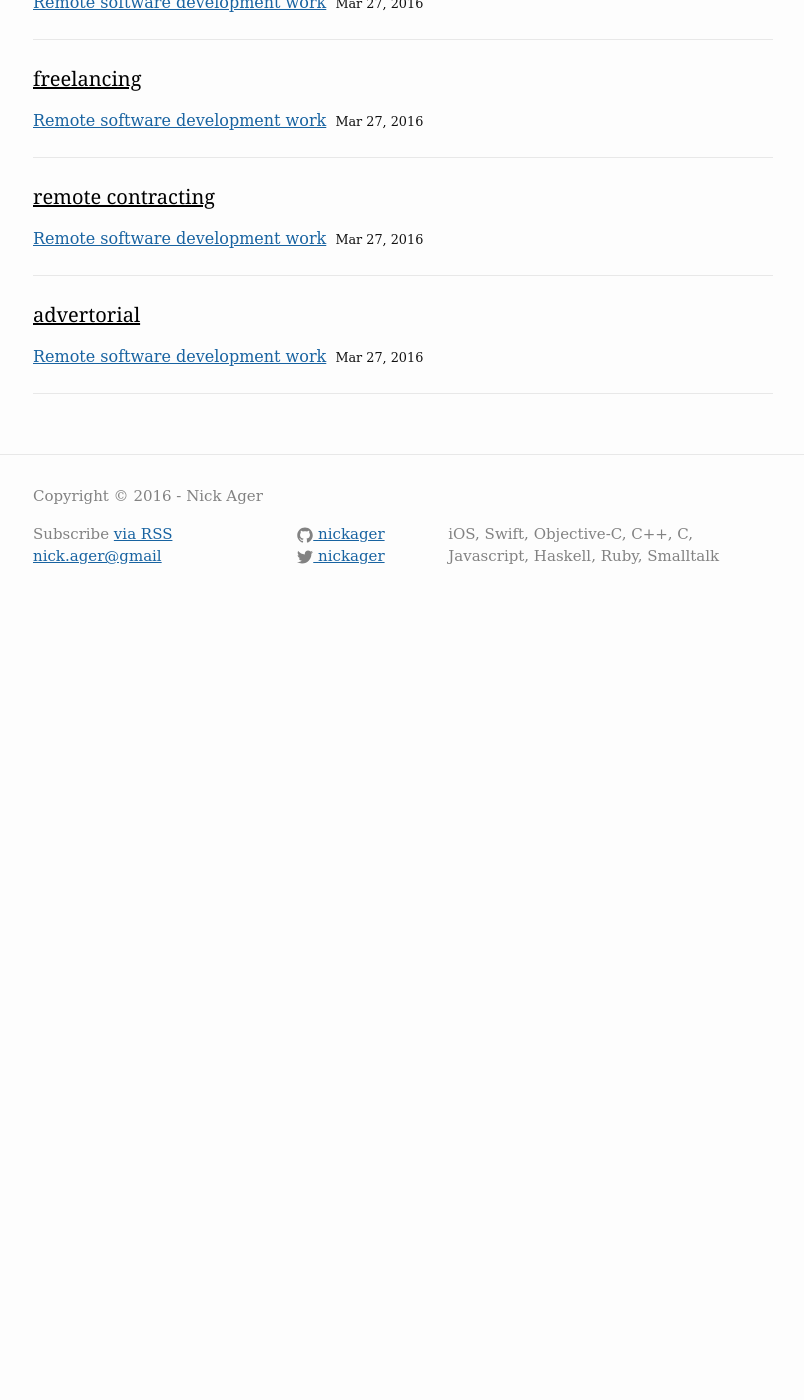
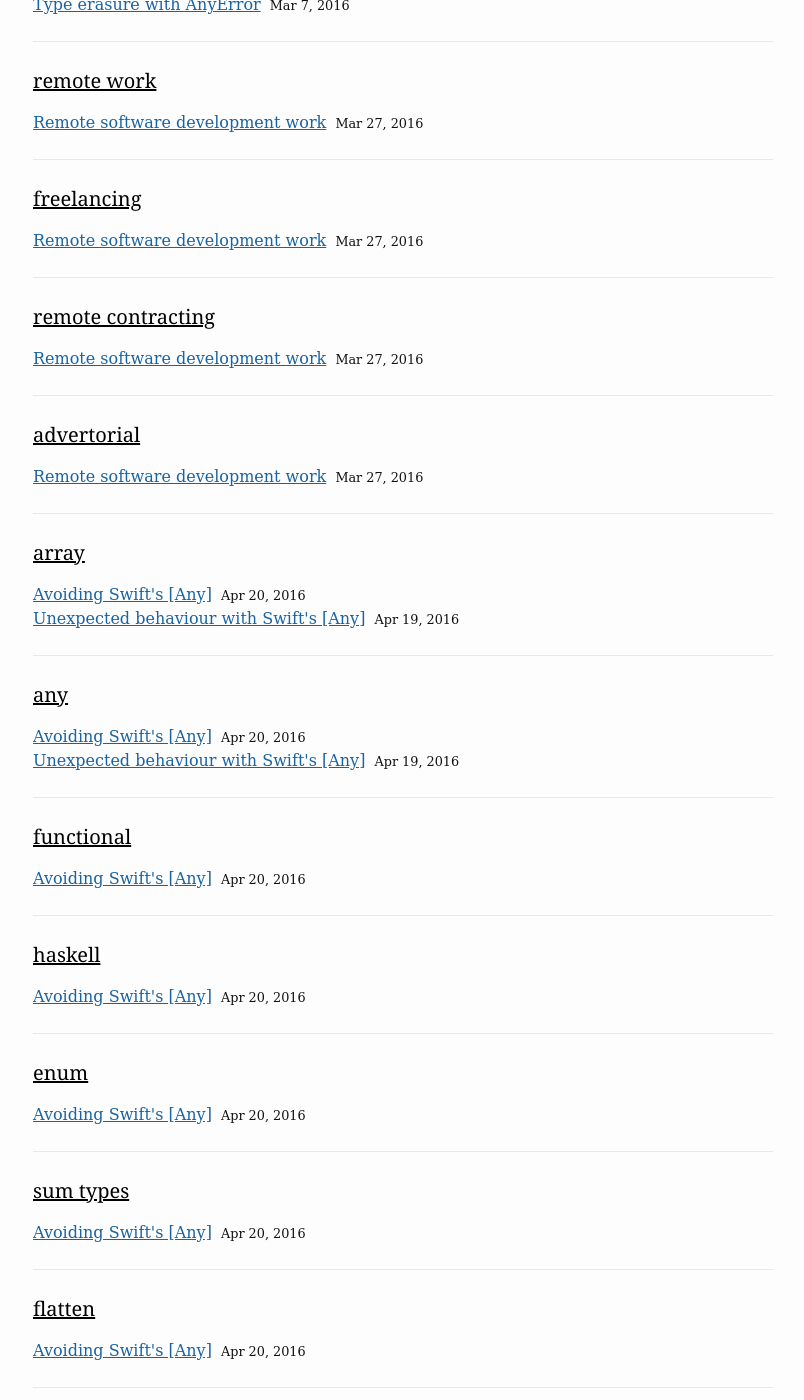
Before and after one commit to NickAger/nickager.github.io, a Jekyll site: the page built from tags.md, in a window 1280 px wide and 1400 px high, scrolled down 9528 px. Shown: the whole window, without its empty margins (237-1041 px from the left). Built offline with Jekyll 4.4.1, drawn with Linux system fonts in a browser that asks for light colours; some web fonts are replaced; before the commit the page ends 10156 px from its top, so only the background shows below that; some of the changed text lies outside the part shown.

Commit message:
added tags to posts

```diff
--- a/_posts/2016-04-19-swift-any-arrays.md
+++ b/_posts/2016-04-19-swift-any-arrays.md
@@ -3,6 +3,7 @@ layout: post
 title: "Unexpected behaviour with Swift's [Any]"
 date: 2016-04-19
 excerpt_separator: <!--more-->
+tags: [Swift, iOS, Array, Any]
 ---
 Any idea why the following code is generating a runtime exception:
 
--- a/_posts/2016-04-20-avoiding-any-arrays.md
+++ b/_posts/2016-04-20-avoiding-any-arrays.md
@@ -3,6 +3,7 @@ layout: post
 title: "Avoiding Swift's [Any]"
 date: 2016-04-20
 excerpt_separator: <!--more-->
+tags: [Swift, iOS, Array, Any, functional, Haskell, enum, sum types, flatten]
 ---
 In my previous post: "[Unexpected behaviour with Swift's [Any]]({% post_url 2016-04-19-swift-any-arrays %})", I declared a nested array of integers as:
 
```
